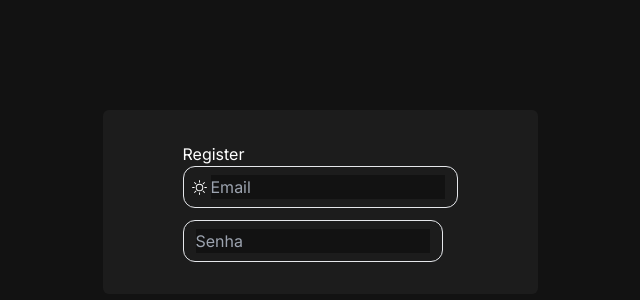
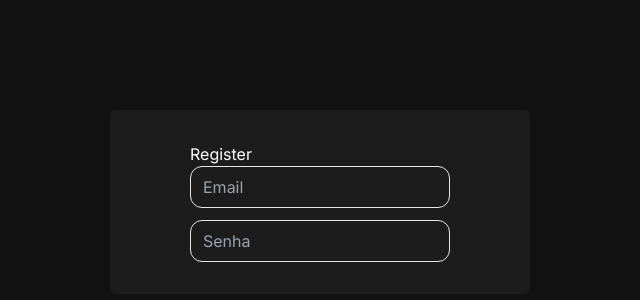
Before and after one commit to OnlyIZI/ecommerce-front, a Next.js app: page /auth/register in a window 1280 px wide. Shown: the part 198-498 px from the top of the page, without its empty margins (320-960 px from the left). Built offline with nearby package versions, Linux system fonts and the light colour scheme.

Commit message:
style: styles input component

```diff
--- a/src/app/auth/_components/registerForm/registerForm.tsx
+++ b/src/app/auth/_components/registerForm/registerForm.tsx
@@ -5,10 +5,7 @@ import { Sun } from "@/icons/sun"
 export const RegisterForm = () => {
     return (
         <form className="flex flex-col gap-3">
-            <Input
-                startContent={<Sun width={15} height={15} />}
-                placeholder="Email"
-            />
+            <Input placeholder="Email" />
             <Input placeholder="Senha" />
         </form>
     )
--- a/src/components/input.tsx
+++ b/src/components/input.tsx
@@ -11,17 +11,20 @@ interface InputProps
     error?: string
 }
 
-const inputVariants = cva("p-2 border rounded-xl focus-within:shadow-md", {
+const inputVariants = cva(
+    "p-2 border rounded-xl outline-1 focus-within:outline",
+    {
         variants: {
             variant: {
                 default: "bg-input",
-            error: "border-red-500",
+                error: "border-red-500 outline-red-500",
             },
         },
         defaultVariants: {
             variant: "default",
         },
-})
+    }
+)
 
 export const Input = React.forwardRef<HTMLInputElement, InputProps>(
     (
@@ -39,7 +42,7 @@ export const Input = React.forwardRef<HTMLInputElement, InputProps>(
                     {startContent}
                     <input
                         {...props}
-                        className="mx-1 focus:outline-none"
+                        className="mx-1 bg-transparent focus:outline-none"
                         ref={ref}
                     />
                     {endContent}
```
Lines whose indentation alone changed are shown as unchanged.
